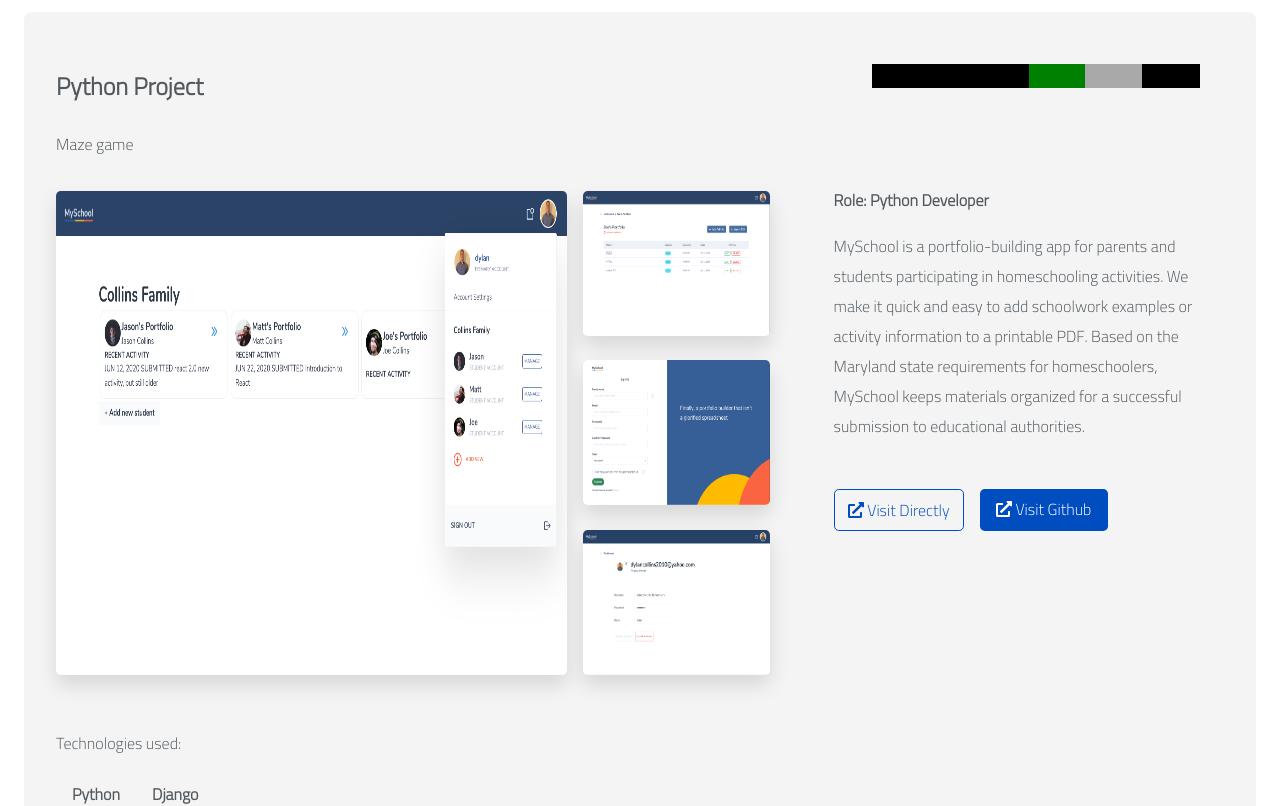
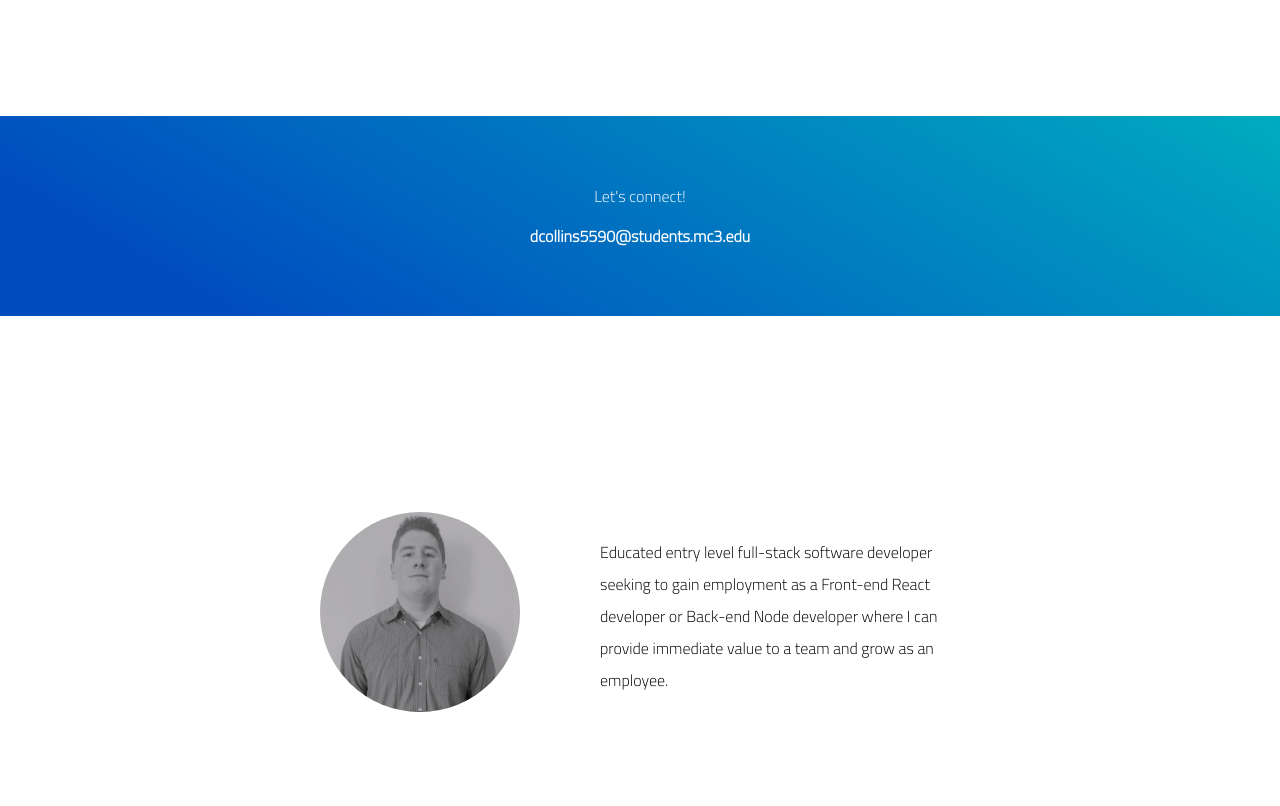
Before and after one commit to dylan17th/dylans-portfolio, a React (Create React App) app in the folder dylan_collins_portfolio/: page / in a window 1280 px wide. Shown: the part 1700-2506 px from the top of the page. Built offline with nearby package versions, Linux system fonts and the light colour scheme.

Commit message:
made it one project

```diff
--- a/dylan_collins_portfolio/src/Components/MainPage/Projects.js
+++ b/dylan_collins_portfolio/src/Components/MainPage/Projects.js
@@ -6,7 +6,7 @@
 const Projects = () => {
     console.log(projects)
     return (
-        <div style={{ height: '240vh' }}>
+        <div style={{ height: '125vh' }}>
             <div>
                 {projects.map(project => (
                     <div className='main-projects-div' key={project.name} >
--- a/dylan_collins_portfolio/src/data/index.js
+++ b/dylan_collins_portfolio/src/data/index.js
@@ -37,28 +37,28 @@
             "Chakra"
         ]
     },
-    {
-        "name": "Python Project",
-        "subtitle": "Maze game",
-        "photos": [
-            dashboard,
-            activity,
-            signup,
-            settings,
-        ],
-        "description": "MySchool is a portfolio-building app for parents and students participating in homeschooling activities. We make it quick and easy to add schoolwork examples or activity information to a printable PDF. Based on the Maryland state requirements for homeschoolers, MySchool keeps materials organized for a successful submission to educational authorities.",
-        "toppart": "image.png",
-        "URL": "https://www.myschool-v1.com/",
-        "colors": [
-            "black",
-            "green",
-            "darkGrey",
-            "Black"
-        ],
-        "role": "Python Developer",
-        "tech": [
-            "Python",
-            "Django",
-        ]
-    }
+    // {
+    //     "name": "Python Project",
+    //     "subtitle": "Maze game",
+    //     "photos": [
+    //         dashboard,
+    //         activity,
+    //         signup,
+    //         settings,
+    //     ],
+    //     "description": "MySchool is a portfolio-building app for parents and students participating in homeschooling activities. We make it quick and easy to add schoolwork examples or activity information to a printable PDF. Based on the Maryland state requirements for homeschoolers, MySchool keeps materials organized for a successful submission to educational authorities.",
+    //     "toppart": "image.png",
+    //     "URL": "https://www.myschool-v1.com/",
+    //     "colors": [
+    //         "black",
+    //         "green",
+    //         "darkGrey",
+    //         "Black"
+    //     ],
+    //     "role": "Python Developer",
+    //     "tech": [
+    //         "Python",
+    //         "Django",
+    //     ]
+    // }
 ]
```
